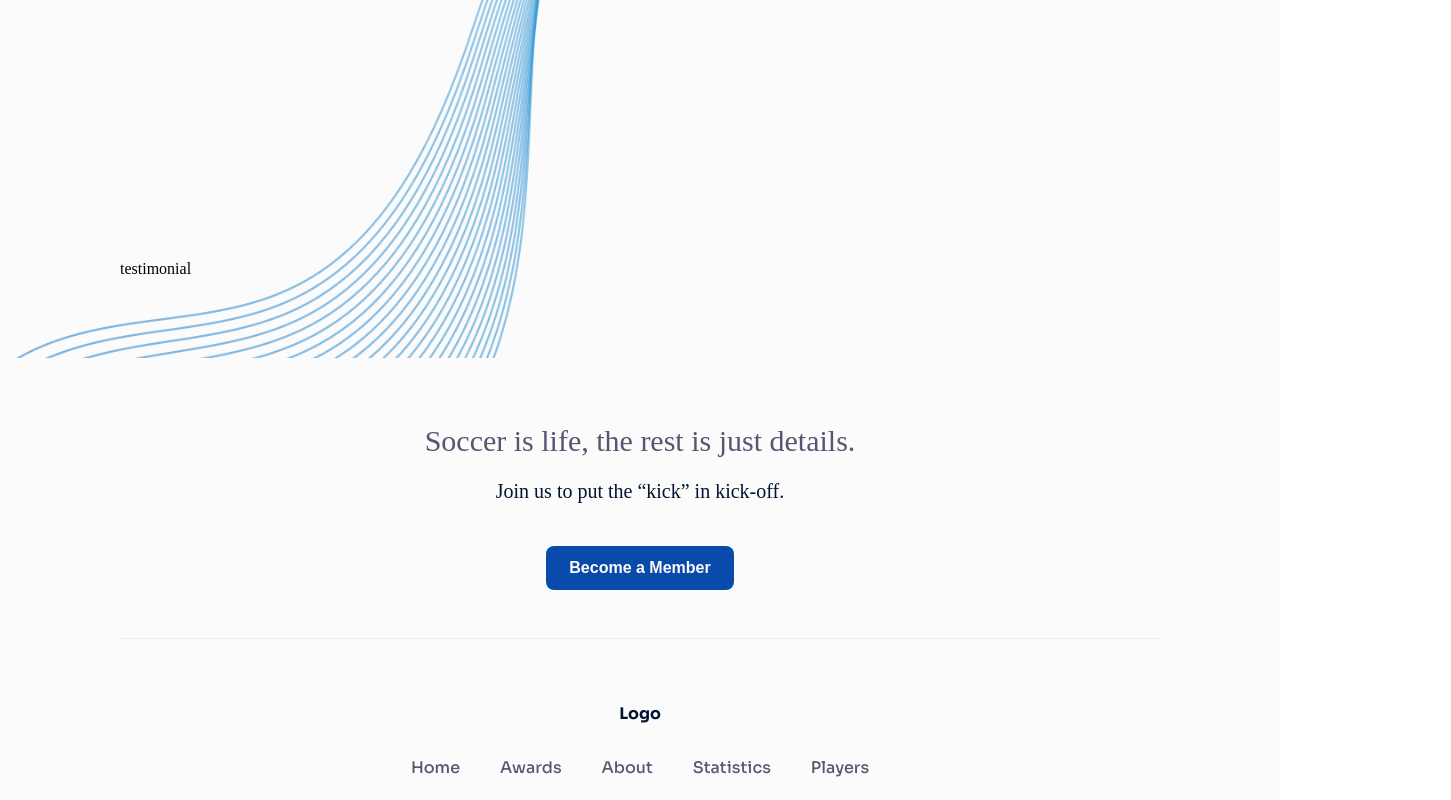
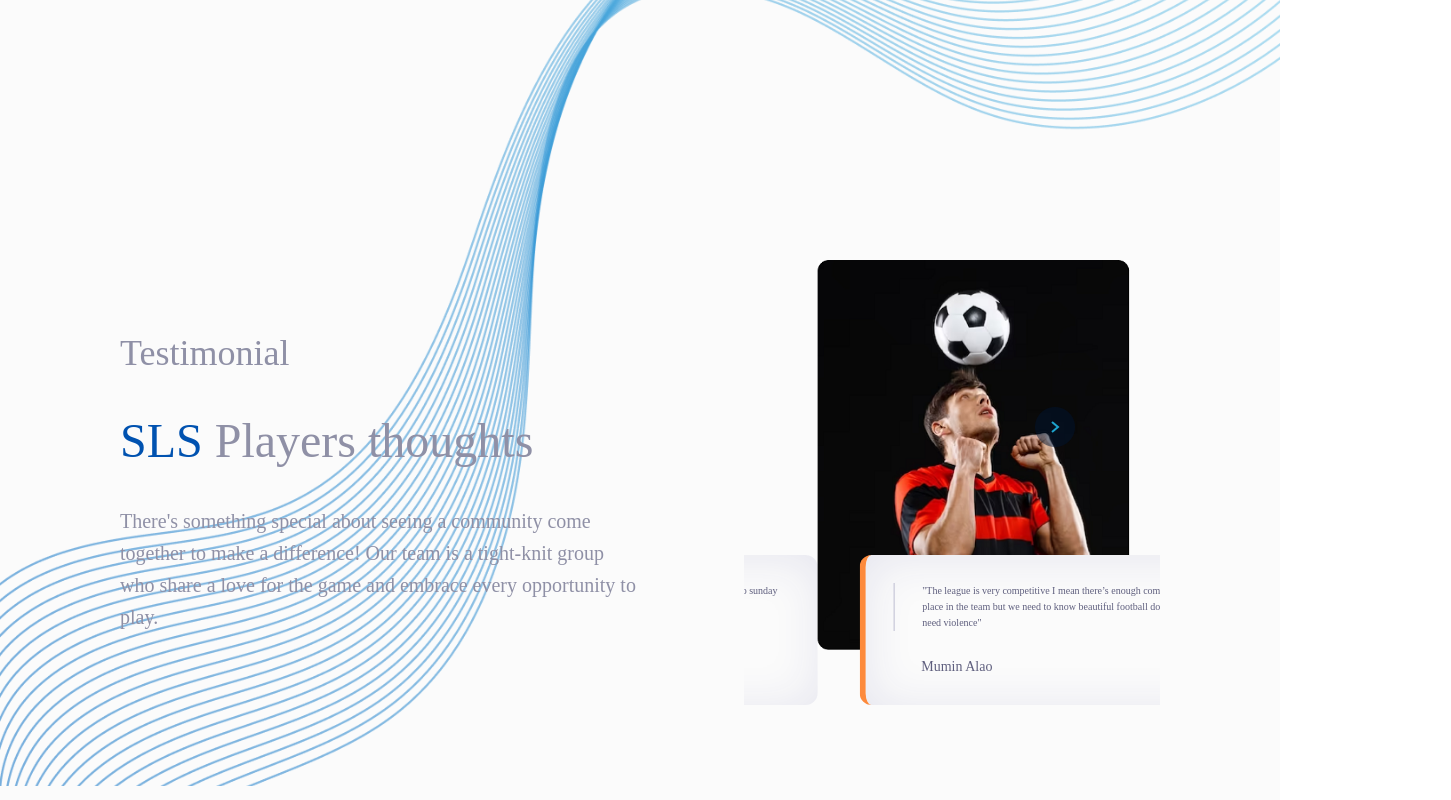
Before and after one commit to SundayLeagueSoccer/sls-public-application-fe, a React (Vite) app: page /about-us in a window 1280 px wide. Shown: the part 2440-3240 px from the top of the page, 1451 px wide, since content can reach past the window. Built offline with nearby package versions, Linux system fonts and the light colour scheme; a web font is replaced by a local one.

Commit message:
fix: fixed merge conflicts in testimonial component

```diff
--- a/src/pages/AboutPage/Components/AboutTestimonial.tsx
+++ b/src/pages/AboutPage/Components/AboutTestimonial.tsx
@@ -5,7 +5,20 @@
   return (
     <>
       <section className={styles.AboutTestimonial}>
-       testimonial
+        <div className={styles.left}>
+          <h3>Testimonial</h3>
+          <h2>
+            <span>SLS</span> Players thoughts
+          </h2>
+          <p>
+            There's something special about seeing a community come together to
+            make a difference! Our team is a tight-knit group who share a love
+            for the game and embrace every opportunity to play.
+          </p>
+        </div>
+        <div className={styles.right}>
+          <TestimonialCarousel />
+        </div>
       </section>
     </>
   );
```
